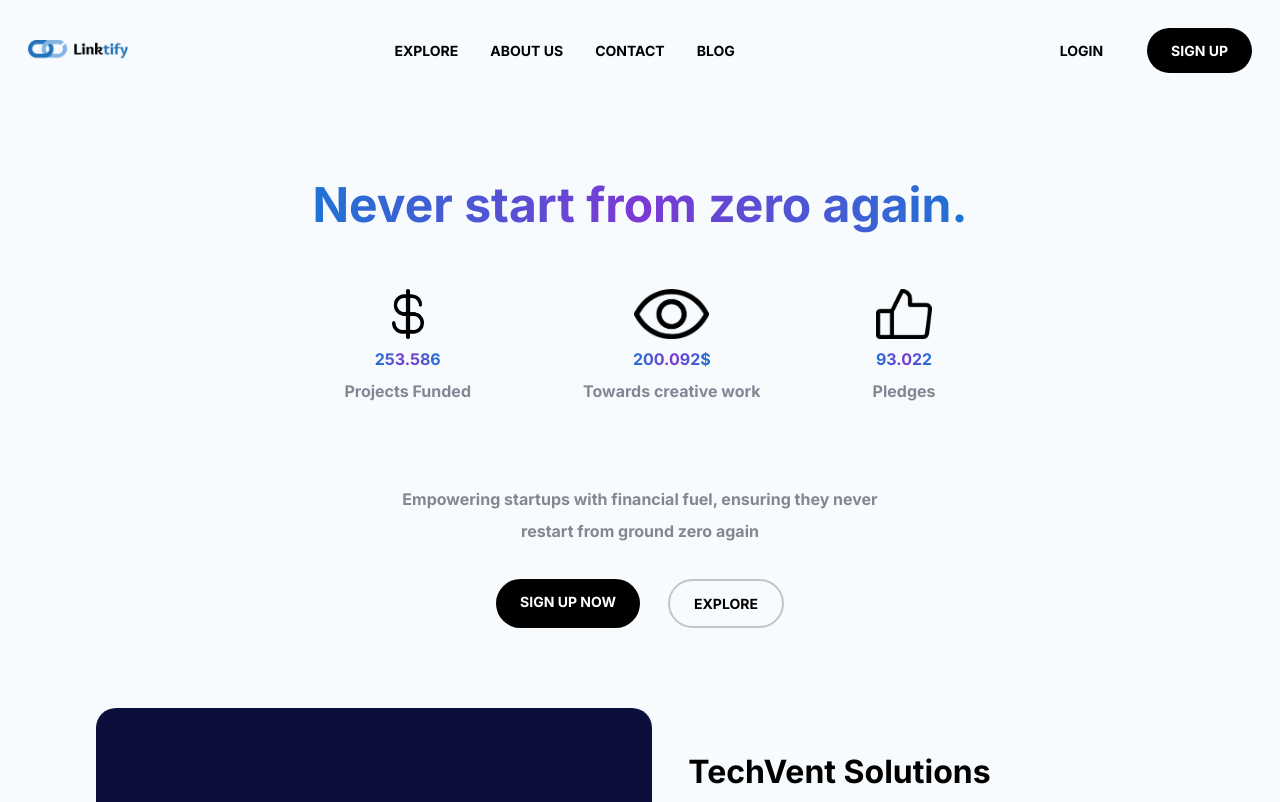
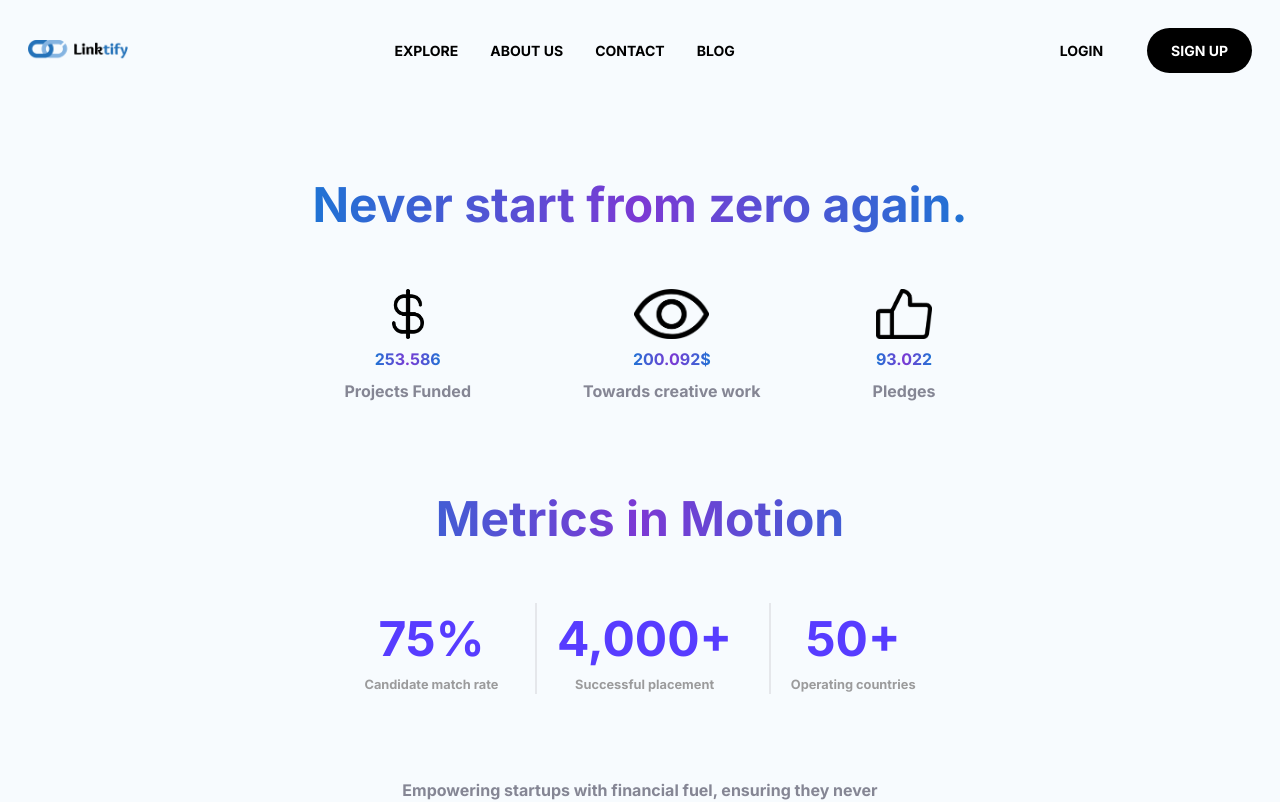
Before and after one commit to momo56710/linktify, a Next.js app: page / in a window 1280 px wide. Shown: the top 802 px of the page. Built offline with nearby package versions, Linux system fonts and the light colour scheme.

Commit message:
adding metrics

```diff
--- /dev/null
+++ b/app/components/metricsCard.js
@@ -0,0 +1,10 @@
+import React from 'react'
+
+export default function MetricsCard({ number, title }) {
+    return (
+        <div className='text-center'>
+            <p className='text-[3em] text-[#573CFF]'>{number}</p>
+            <p className='text-[0.8em] text-[#9b9b9c]'>{title}</p>
+        </div>
+    )
+}
--- a/app/page.js
+++ b/app/page.js
@@ -2,15 +2,30 @@ import StatsCard from "./components/statsCard";
 import StartupMainpageCard from "./components/startupMainpageCard";
 import { stats } from '@/objects/stats';
 import { startups } from "@/objects/startups";
+import { metrics } from "@/objects/metrics";
+import MetricsCard from "./components/metricsCard";
 export default function Home() {
   return (
     <main className="flex min-h-screen flex-col items-center p-24  font-bold">
       <div>
         <p className=" text-[3em] bg-gradient-to-r from-[#1F73D4] via-[#7C39D4] to-[#1F73D4] bg-clip-text text-transparent">Never start from zero again.</p>
-        <div className="flex justify-between w-[100%] px-[2em] mt-[3em]">
+        <div className="flex justify-between w-[100%] px-[2em] mt-[3em] mb-[5em]">
           {
             stats.map(e => (
               <StatsCard key={e} icon={e.icon} number={e.number} disc={e.disc} />
+            ))
+          }
+        </div>
+
+
+        <p className=" text-[3em] bg-gradient-to-r from-[#1F73D4] via-[#7C39D4] to-[#1F73D4] bg-clip-text text-transparent text-center">Metrics in Motion</p>
+        <div className="flex justify-between w-[100%] px-[2em] mt-[3em] divide-x-2">
+          {
+            metrics.map(e => (
+              <div className="flex gap-5 px-5">
+                <MetricsCard number={e.number} title={e.title} />
+
+              </div>
             ))
           }
         </div>
--- /dev/null
+++ b/objects/metrics.js
@@ -0,0 +1,14 @@
+export const metrics = [
+    {
+        'number' : '75%',
+        'title' : 'Candidate match rate'
+    },
+    {
+        'number' : '4,000+',
+        'title' : 'Successful placement'
+    },
+    {
+        'number' : '50+',
+        'title' : 'Operating countries'
+    },
+]
```
